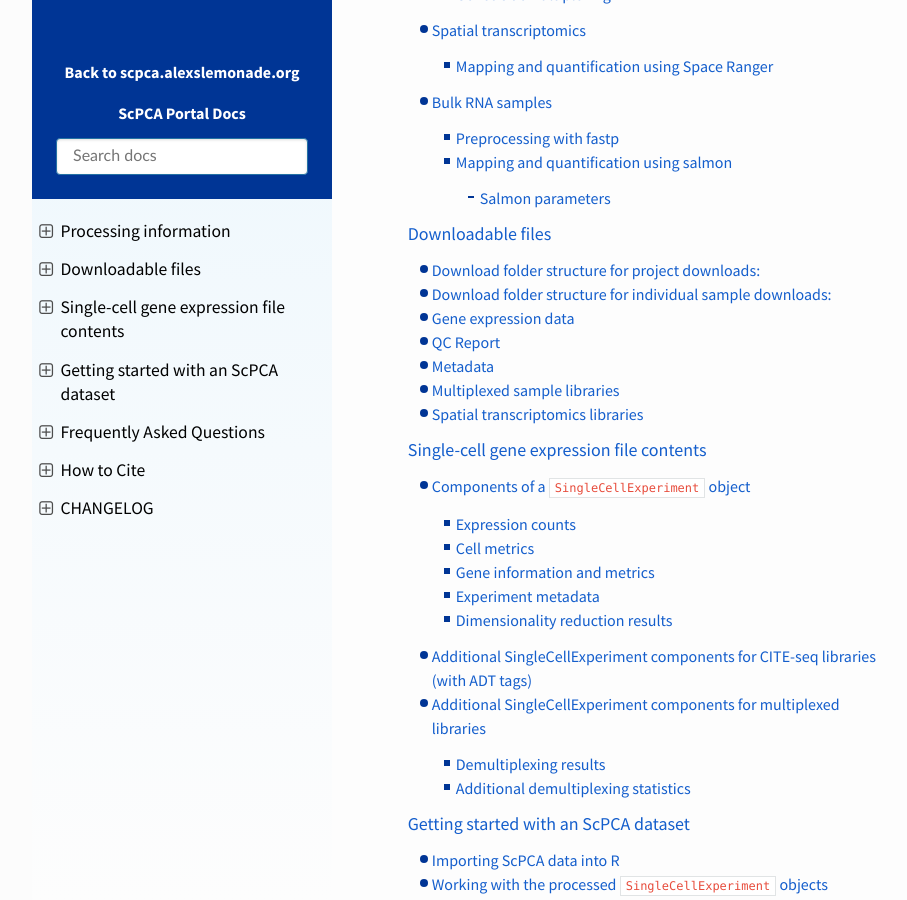
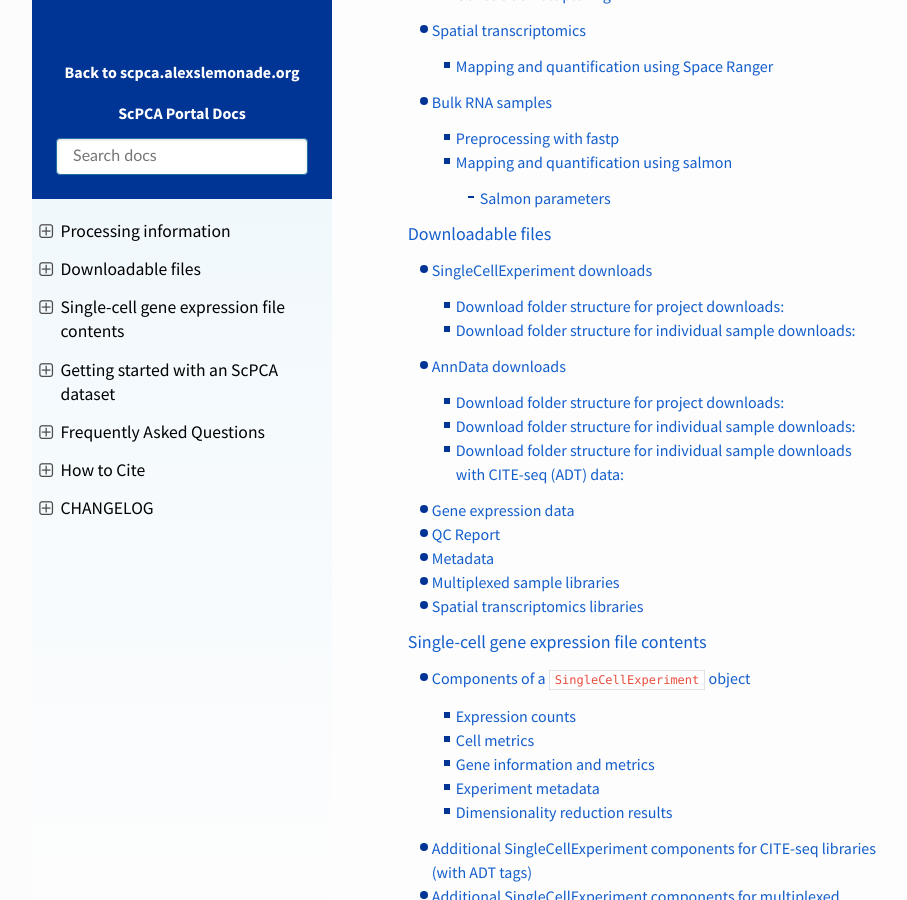
Before and after one commit to DongzeHE/scpca-docs, a Sphinx documentation site: the page built from docs/index.md, in a window 1280 px wide and 900 px high, scrolled down 796 px. Shown: the whole window, without its empty margins (158-1065 px from the left). Built offline with Sphinx 7.4.7 and the Read the Docs theme 2.0.0, drawn with Linux system fonts in a browser that asks for light colours; some of the changed lines change nothing that is shown.

Commit message:
Merge pull request #153 from AlexsLemonade/allyhawkins/anndata-download
Document AnnData in downloads

```diff
--- a/docs/download_files.md
+++ b/docs/download_files.md
@@ -1,6 +1,7 @@
 # Downloadable files
 
 The ScPCA Portal download packages include gene expression data, a QC report, and associated metadata for each processed sample.
+Gene expression data is available as either [`SingleCellExperiment` objects (`.rds` files)](#singlecellexperiment-downloads) or [`AnnData` objects (`.hdf5` files)](#anndata-downloads).
 These files are delivered as a zip file.
 When you uncompress the zip file, the root directory name of your download will include the date you accessed the data on the ScPCA Portal.
 We recommend you record this date in case there are future updates to the Portal that change the underlying data or if you need to cite the data in the future (see {ref}`How to Cite <citation:how to cite>` for more information).
@@ -9,51 +10,66 @@
 For all downloads, sample folders (indicated by the `SCPCS` prefix) contain the files for all libraries (`SCPCL` prefix) derived from that biological sample.
 Most samples only have one library that has been sequenced.
 For [multiplexed sample libraries](#multiplexed-sample-libraries), the sample folder name will be an underscore-separated list of all samples found in the library files that the folder contains.
+Note that multiplexed sample libraries are only available as `SingleCellExperiment` objects, and are not currently available as `AnnData` objects.
 
 See the {ref}`FAQ section about samples and libraries <faq:What is the difference between samples and libraries?>` for more information.
 
-The files associated with each library are (example shown for a library with ID `SCPCL000000`):
-- An unfiltered counts file: `SCPCL000000_unfiltered.rds`,
-- A filtered counts file: `SCPCL000000_filtered.rds`,
-- A processed counts file: `SCPCL000000_processed.rds`,
+The files shown below will be included with each library (example shown for a library with ID `SCPCL000000`):
+- An unfiltered counts file: `SCPCL000000_unfiltered.rds` or `SCPCL00000_unfiltered_rna.hdf5`,
+- A filtered counts file: `SCPCL000000_filtered.rds` or `SCPCL00000_filtered_rna.hdf5`,
+- A processed counts file: `SCPCL000000_processed.rds` or `SCPCL00000_processed_rna.hdf5`,
 - A quality control report: `SCPCL000000_qc.html`,
 
 Every download also includes a single `single_cell_metadata.tsv` file containing metadata for all libraries included in the download.
 
-The folder structure within the zip file is determined by whether individual samples or all samples associated with a project are selected for download.
-
-## Download folder structure for project downloads:
-![project download folder](images/project-download-folder.png)
-
-If a project contains bulk RNA-seq data, two tab-separated value files, `bulk_quant.tsv` and `bulk_metadata.tsv`, will be included in the download.
+If downloading a project containing bulk RNA-seq data, two tab-separated value files, `bulk_quant.tsv` and `bulk_metadata.tsv`, will be included in the project download.
 The `bulk_quant.tsv` file contains a gene by sample matrix (each row a gene, each column a sample) containing raw gene expression counts quantified by Salmon.
 The `bulk_metadata.tsv` file contains associated metadata for all samples with bulk RNA-seq data.
 
 See also {ref}`processing bulk RNA samples <processing_information:Bulk RNA samples>`.
 
-## Download folder structure for individual sample downloads:
+The folder structure within the zip file is determined by whether individual samples or all samples associated with a project are selected for download.
+Note that if a sample selected for download contains a spatial transcriptomics library, the files included will be different than pictured below.
+See the [description of the Spatial transcriptomics output section below](#spatial-transcriptomics-libraries).
+
+## SingleCellExperiment downloads
+
+### Download folder structure for project downloads:
+![project download folder](images/project-download-folder.png)
+
+### Download folder structure for individual sample downloads:
 ![sample download folder](images/sample-download-folder.png)
 
-Note that if a sample selected for download contains a spatial transcriptomics library, the files included will be different than pictured above.
-See the [description of the Spatial transcriptomics output section below](#spatial-transcriptomics-libraries).
+## AnnData downloads
+
+### Download folder structure for project downloads:
+**TODO**: insert project download image
+
+### Download folder structure for individual sample downloads:
+**TODO**: insert sample download image
+
+### Download folder structure for individual sample downloads with CITE-seq (ADT) data:
+**TODO**: insert sample download with CITE-seq image
+
+If downloading a sample that contains a CITE-seq library as an `AnnData` object (`hdf5` file), the quantified CITE-seq expression data is included as a separate file.
 
 ## Gene expression data
 
-Single-cell or single-nuclei gene expression data is provided in three forms - as an unfiltered counts file, a filtered counts file, and a processed counts file.
+Single-cell or single-nuclei gene expression data is provided as either [`SingleCellExperiment` objects (`.rds` files)](http://bioconductor.org/books/3.13/OSCA.intro/the-singlecellexperiment-class.html) or [`AnnData` objects (`.hdf5` files)](https://anndata.readthedocs.io/en/latest/index.html).
+Three files will be provided for each library included in the download - an unfiltered counts file, a filtered counts file, and a processed counts file.
 
-The unfiltered counts file, `SCPCL000000_unfiltered.rds`, is an RDS file containing a [`SingleCellExperiment` object](http://bioconductor.org/books/3.13/OSCA.intro/the-singlecellexperiment-class.html).
-Within the `SingleCellExperiment` object is the counts matrix, where the rows correspond to genes or features and the columns correspond to cell barcodes.
+The unfiltered counts file, `SCPCL000000_unfiltered.rds` or `SCPCL000000_unfiltered_rna.hdf5`, contains the counts matrix, where the rows correspond to genes or features and the columns correspond to cell barcodes.
 Here, all potential cell barcodes that are identified after running {ref}`alevin-fry <processing_information:mapping and quantification using alevin-fry>` are included in the counts matrix.
 The object also includes summary statistics for each cell barcode and gene, as well as metadata about that particular library, such as the reference index and software versions used for mapping and quantification.
 
-The filtered counts file, `SCPCL000000_filtered.rds` is also an RDS file containing a `SingleCellExperiment` object with the same structure as above.
+The filtered counts file, `SCPCL000000_filtered.rds` or `SCPCL000000_filtered_rna.hdf5` contains a counts matrix with the same structure as above.
 The cells in this file are those that remain after filtering using {ref}`emptyDrops <processing_information:filtering cells>`.
 As a result, this file only contains cell barcodes that are likely to correspond to true cells.
 
-The processed counts file, `SCPCL000000_processed.rds` is an RDS file containing a `SingleCellExperiment` object containing both the raw and normalized counts matrices.
+The processed counts file, `SCPCL000000_processed.rds` or `SCPCL000000_filtered_rna.hdf5`, contains both the raw and normalized counts matrices.
 The filtered counts file is further filtered to remove low quality cells, such as those with a low number of genes detected or high mitochondrial content.
 This file contains the raw and normalized counts data for cell barcodes that have passed both levels of filtering.
-In addition to the counts matrices, the `SingleCellExperiment` object stored in the file includes the results of dimensionality reduction using both principal component analysis (PCA) and UMAP.
+In addition to the counts matrices, the `SingleCellExperiment` or `AnnData` object stored in the file includes the results of dimensionality reduction using both principal component analysis (PCA) and UMAP.
 
 See {ref}`Single-cell gene expression file contents <sce_file_contents:Single-cell gene expression file contents>` for more information about the contents of the `SingleCellExperiment` objects and the included statistics and metadata.
 See also {ref}`Using the provided RDS files in R <faq:how do i use the provided RDS files in r?>`.
@@ -94,6 +110,7 @@
 ## Multiplexed sample libraries
 
 For libraries where multiple biological samples were combined via cellhashing or similar technology (see the {ref}`FAQ section about multiplexed samples <faq:What is a multiplexed sample?>`), the organization of the downloaded files and metadata is slightly different.
+Note that multiplexed sample libraries are only available as `SingleCellExperiment` objects, and are not currently available as `AnnData` objects.
 
 For project downloads, the counts and QC files will be organized by the _set_ of samples that comprise each library, rather than in individual sample folders.
 These sample set folders are named with an underscore-separated list of the sample ids for the libraries within, _e.g._, `SCPCS999990_SCPCS999991_SCPCS999992`.
```
Also changed, not shown: 1 other file.
